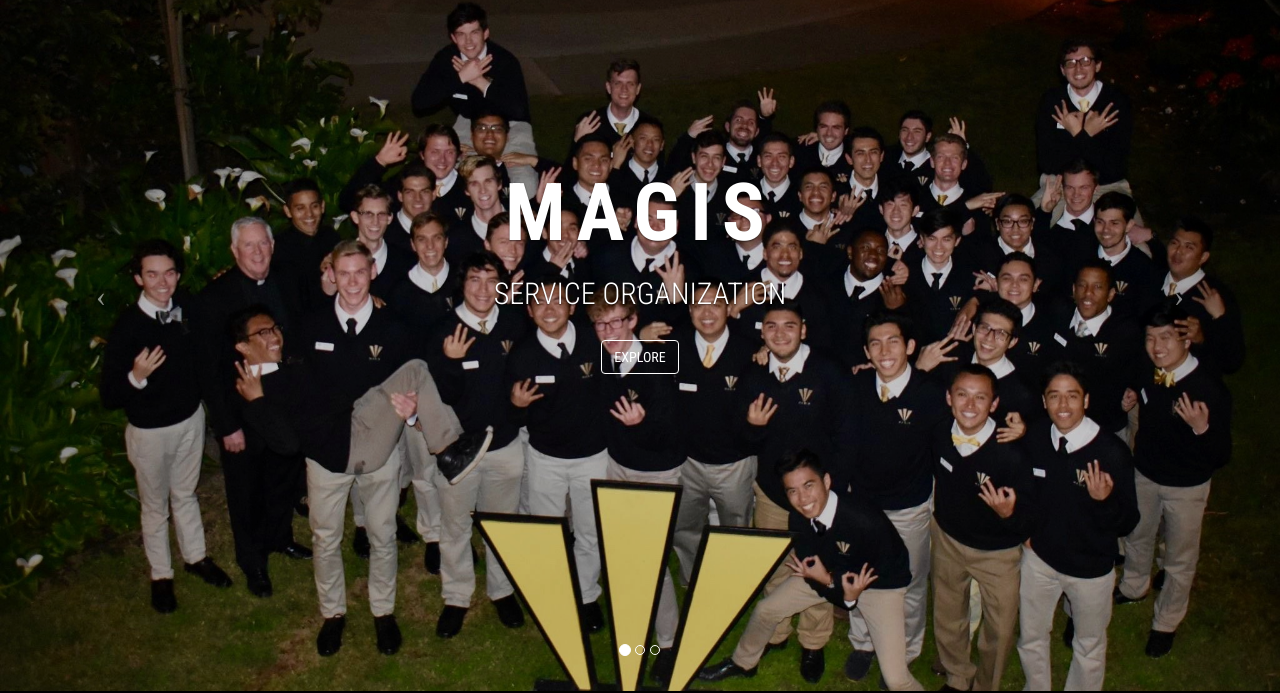
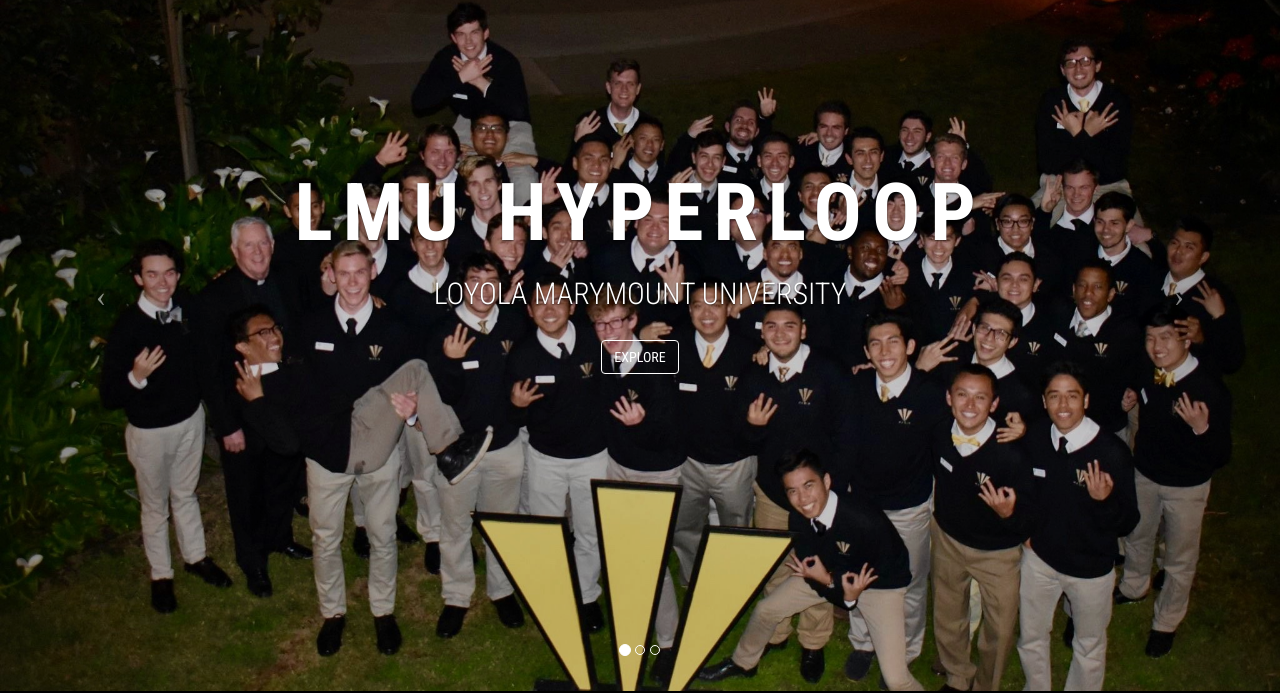
Before and after one commit to LMUHyperloop/LMUHyperloop.github.io, a plain HTML site: page index.html in a window 1280 px wide. Shown: the part 109-802 px from the top of the page. Drawn offline with nearby package versions, Linux system fonts and the light colour scheme.

Commit message:
Changed readME, added toDo list, began changing logos

```diff
--- a/index.html
+++ b/index.html
@@ -6,7 +6,7 @@
 	<meta http-equiv="X-UA-Compatible" content="IE=edge">
 	<meta name="viewport" content="width=device-width, initial-scale=1">
 
-	<title>MAGIS Service Organization - Loyola Marymount University</title>
+	<title>LMU Hyperloop Team - Loyola Marymount University</title>
 
 	<meta name="description" content="MAGIS Service Organization at Loyola Marymount University: An all-male service organization at LMU focusing on issues surrounding Homelessness and Education."/>
 	<meta name="keywords" content="MAGIS Service Organization, LMU MAGIS, LMU MAGIS Service Organization, MAGIS, lmumagis"/>
@@ -74,8 +74,8 @@
 		<div id="home" class="carousel-inner home">
 			<div class="carousel-caption">
 				<div class="full-width text-center">
-					<h1 class="main-heading wow fadeInUp" data-wow-delay="0.4s">MAGIS</h1>
-					<h1 class="small-heading wow fadeInUp" data-wow-delay="0.8s">Service Organization </h1>
+					<h1 class="main-heading wow fadeInUp" data-wow-delay="0.4s">LMU Hyperloop</h1>
+					<h1 class="small-heading wow fadeInUp" data-wow-delay="0.8s">Loyola Marymount University </h1>
 					<br>
 					<a href="#aboutUs"><button class="btn wow fadeInUp" data-wow-delay="1.8s">EXPLORE</button></a>
 				</div>
```
Also changed, not shown: images/LogoBlackBackground.jpg (deleted), images/LogoClear.PNG, images/LogoHeading.jpg, join.html (line endings or trailing spaces), toDo.txt (added), 1 other file.
